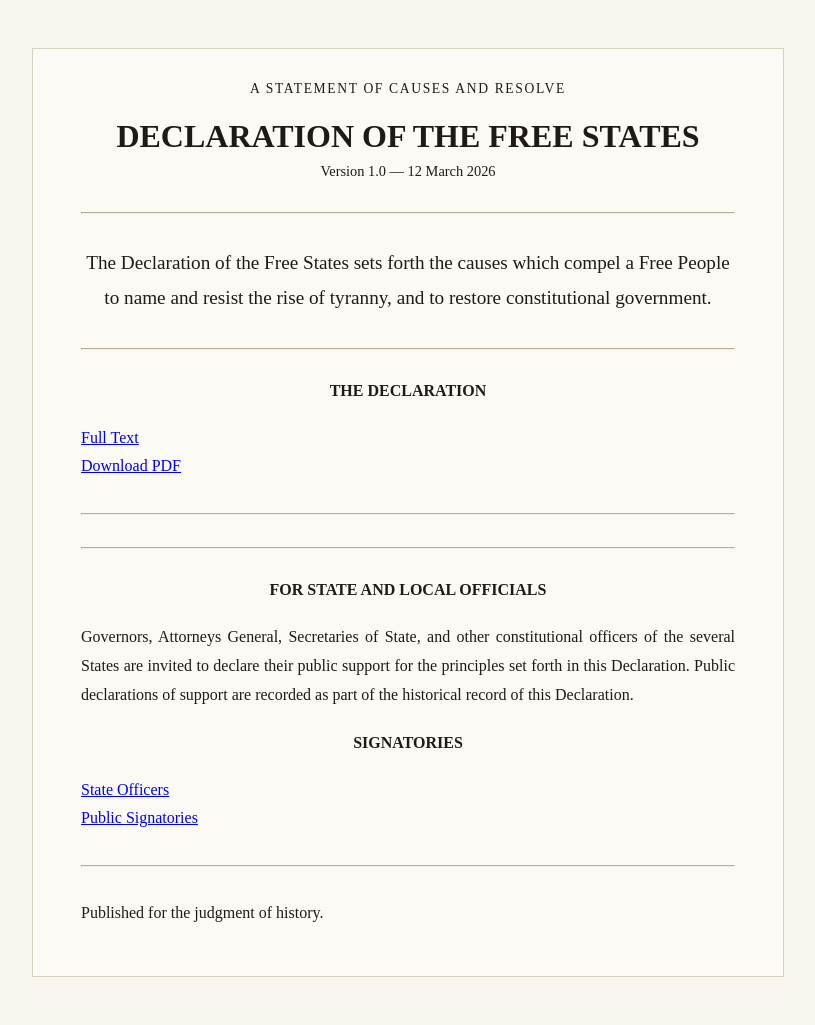
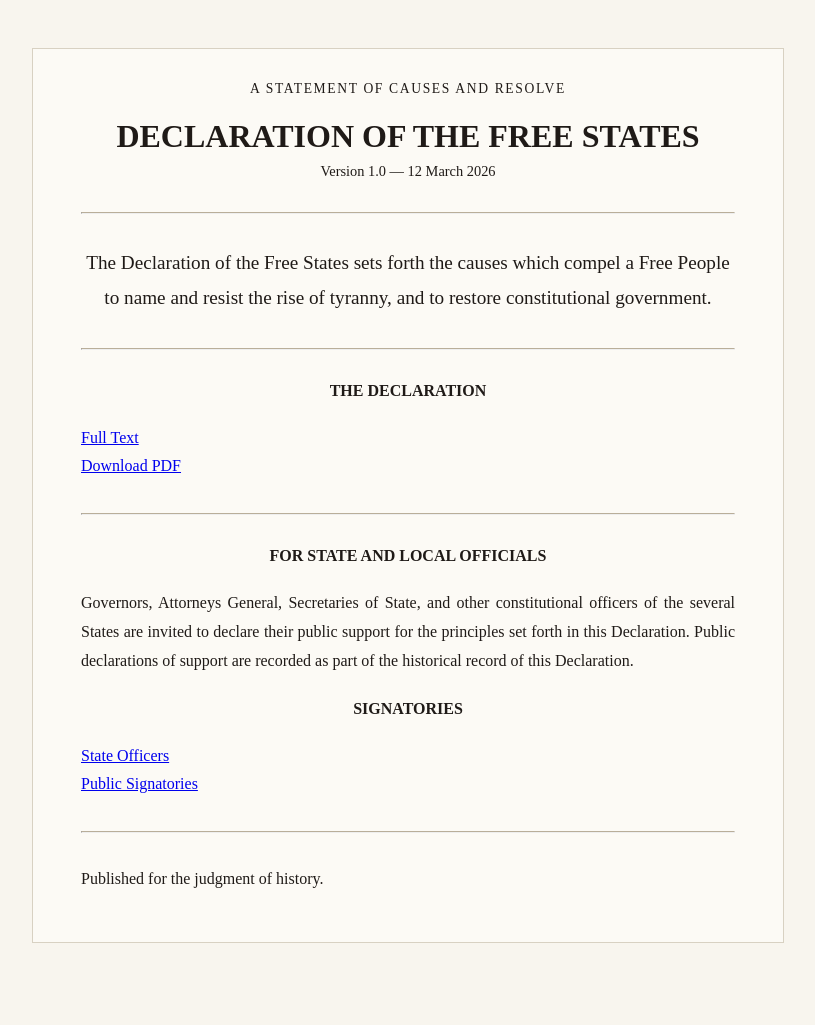
Before and after one commit to thefreestates/declaration-of-the-free-states, a Jekyll site: the page built from index.md, in a window 1280 px wide. Shown: the whole page, without its empty margins (232-1047 px from the left). Built offline with Jekyll 4.4.1, drawn with Linux system fonts in a browser that asks for light colours; after the commit the page ends 991 px from its top, so only the background shows below that.

Commit message:
Update index.md

```diff
--- a/index.md
+++ b/index.md
@@ -30,8 +30,6 @@ The Declaration of the Free States sets forth the causes which compel a Free Peo
 
 <hr class="rule">
 
-<hr class="rule">
-
 <h2>For State and Local Officials</h2>
 
 <p>
```
